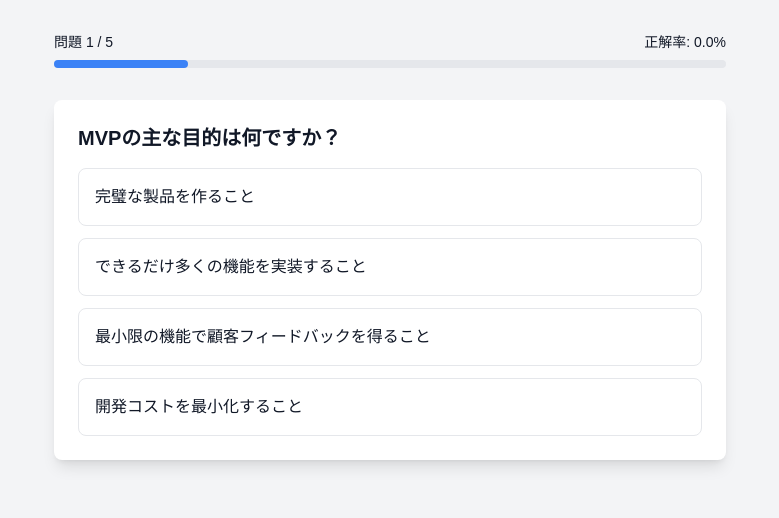
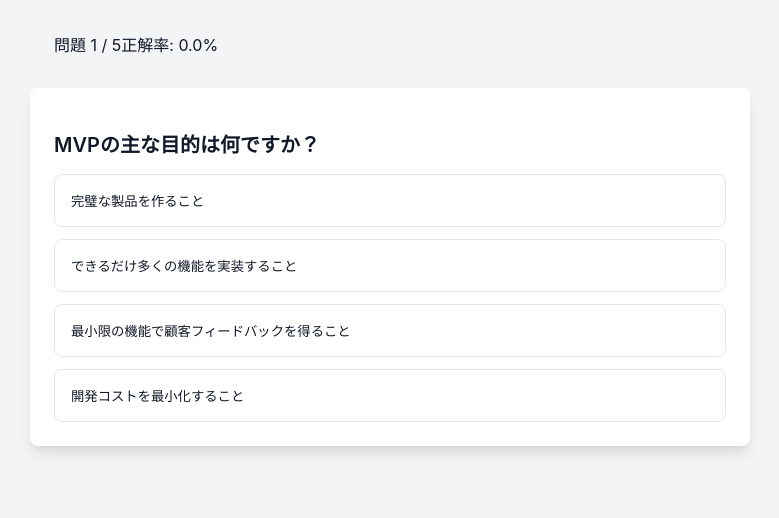
Before and after one commit to usubar-eats/findy_team_plus_cs_quiz, a Next.js app: page /quiz in a window 1280 px wide. Shown: the top 518 px of the page, without its empty margins (250-1029 px from the left). Built offline with nearby package versions, Linux system fonts and the light colour scheme.

Commit message:
全面的な修正: TailwindCSSを削除し、通常のCSSに置き換え

```diff
--- a/package.json
+++ b/package.json
@@ -9,7 +9,7 @@
     "lint": "next lint"
   },
   "dependencies": {
-    "next": "14.1.0",
+    "next": "13.4.19",
     "react": "18.2.0",
     "react-dom": "18.2.0"
   },
@@ -17,9 +17,6 @@
     "@types/node": "20.11.30",
     "@types/react": "18.2.67",
     "@types/react-dom": "18.2.22",
-    "autoprefixer": "10.4.19",
-    "postcss": "8.4.38",
-    "tailwindcss": "3.4.1",
     "typescript": "5.4.2"
   }
 }
--- a/postcss.config.js
+++ /dev/null
@@ -1,6 +0,0 @@
-module.exports = {
-  plugins: {
-    tailwindcss: {},
-    autoprefixer: {},
-  },
-}
--- a/src/app/globals.css
+++ b/src/app/globals.css
@@ -3,8 +3,11 @@
 @tailwind utilities;
 
 :root {
-  --background: #ffffff;
-  --foreground: #171717;
+  --primary-color: #3b82f6;
+  --background-color: #f3f4f6;
+  --text-color: #1f2937;
+  --success-color: #10b981;
+  --error-color: #ef4444;
 }
 
 @media (prefers-color-scheme: dark) {
@@ -15,11 +18,225 @@
 }
 
 body {
-  background: var(--background);
-  color: var(--foreground);
-  font-family: Arial, Helvetica, sans-serif;
+  font-family: -apple-system, BlinkMacSystemFont, "Segoe UI", Roboto, Helvetica, Arial, sans-serif;
+  background-color: var(--background-color);
+  color: var(--text-color);
+  margin: 0;
+  padding: 0;
 }
 
 .container {
-  @apply px-4 mx-auto max-w-7xl;
+  max-width: 1200px;
+  margin: 0 auto;
+  padding: 0 1rem;
 }
+
+.min-h-screen {
+  min-height: 100vh;
+}
+
+.bg-white {
+  background-color: white;
+}
+
+.bg-gray-100 {
+  background-color: var(--background-color);
+}
+
+.text-center {
+  text-align: center;
+}
+
+.py-8 {
+  padding-top: 2rem;
+  padding-bottom: 2rem;
+}
+
+.px-4 {
+  padding-left: 1rem;
+  padding-right: 1rem;
+}
+
+.mb-4 {
+  margin-bottom: 1rem;
+}
+
+.mb-8 {
+  margin-bottom: 2rem;
+}
+
+.mx-auto {
+  margin-left: auto;
+  margin-right: auto;
+}
+
+.mt-8 {
+  margin-top: 2rem;
+}
+
+.text-lg {
+  font-size: 1.125rem;
+}
+
+.text-xl {
+  font-size: 1.25rem;
+}
+
+.text-2xl {
+  font-size: 1.5rem;
+}
+
+.text-4xl {
+  font-size: 2.25rem;
+}
+
+.font-semibold {
+  font-weight: 600;
+}
+
+.font-bold {
+  font-weight: 700;
+}
+
+.text-gray-600 {
+  color: #4b5563;
+}
+
+.text-gray-700 {
+  color: #374151;
+}
+
+.text-gray-800 {
+  color: #1f2937;
+}
+
+.text-gray-900 {
+  color: #111827;
+}
+
+.text-white {
+  color: white;
+}
+
+.rounded-lg {
+  border-radius: 0.5rem;
+}
+
+.shadow-lg {
+  box-shadow: 0 10px 15px -3px rgba(0, 0, 0, 0.1), 0 4px 6px -2px rgba(0, 0, 0, 0.05);
+}
+
+.inline-block {
+  display: inline-block;
+}
+
+.flex {
+  display: flex;
+}
+
+.items-center {
+  align-items: center;
+}
+
+.justify-center {
+  justify-content: center;
+}
+
+.space-y-3 > * + * {
+  margin-top: 0.75rem;
+}
+
+.w-full {
+  width: 100%;
+}
+
+.text-left {
+  text-align: left;
+}
+
+.p-4 {
+  padding: 1rem;
+}
+
+.p-6 {
+  padding: 1.5rem;
+}
+
+.px-6 {
+  padding-left: 1.5rem;
+  padding-right: 1.5rem;
+}
+
+.px-8 {
+  padding-left: 2rem;
+  padding-right: 2rem;
+}
+
+.py-3 {
+  padding-top: 0.75rem;
+  padding-bottom: 0.75rem;
+}
+
+.border {
+  border: 1px solid #e5e7eb;
+}
+
+.mt-6 {
+  margin-top: 1.5rem;
+}
+
+.bg-blue-50 {
+  background-color: #eff6ff;
+}
+
+.bg-blue-500 {
+  background-color: var(--primary-color);
+}
+
+.hover\:bg-blue-600:hover {
+  background-color: #2563eb;
+}
+
+.bg-emerald-500 {
+  background-color: var(--success-color);
+}
+
+.hover\:bg-emerald-600:hover {
+  background-color: #059669;
+}
+
+.bg-red-100 {
+  background-color: #fee2e2;
+}
+
+.bg-green-100 {
+  background-color: #d1fae5;
+}
+
+.border-red-500 {
+  border-color: var(--error-color);
+}
+
+.border-green-500 {
+  border-color: var(--success-color);
+}
+
+.transition-colors {
+  transition-property: color, background-color, border-color;
+  transition-timing-function: cubic-bezier(0.4, 0, 0.2, 1);
+  transition-duration: 150ms;
+}
+
+.max-w-2xl {
+  max-width: 42rem;
+}
+
+.disabled {
+  opacity: 0.7;
+  cursor: not-allowed;
+}
+
+button:disabled {
+  opacity: 0.7;
+  cursor: not-allowed;
+}
--- a/tailwind.config.js
+++ /dev/null
@@ -1,12 +0,0 @@
-/** @type {import('tailwindcss').Config} */
-module.exports = {
-  content: [
-    './src/pages/**/*.{js,ts,jsx,tsx,mdx}',
-    './src/components/**/*.{js,ts,jsx,tsx,mdx}',
-    './src/app/**/*.{js,ts,jsx,tsx,mdx}',
-  ],
-  theme: {
-    extend: {},
-  },
-  plugins: [],
-}
```
Also changed, not shown: vercel.json (added), 1 other file (tests, documents, lock files or other folders).
